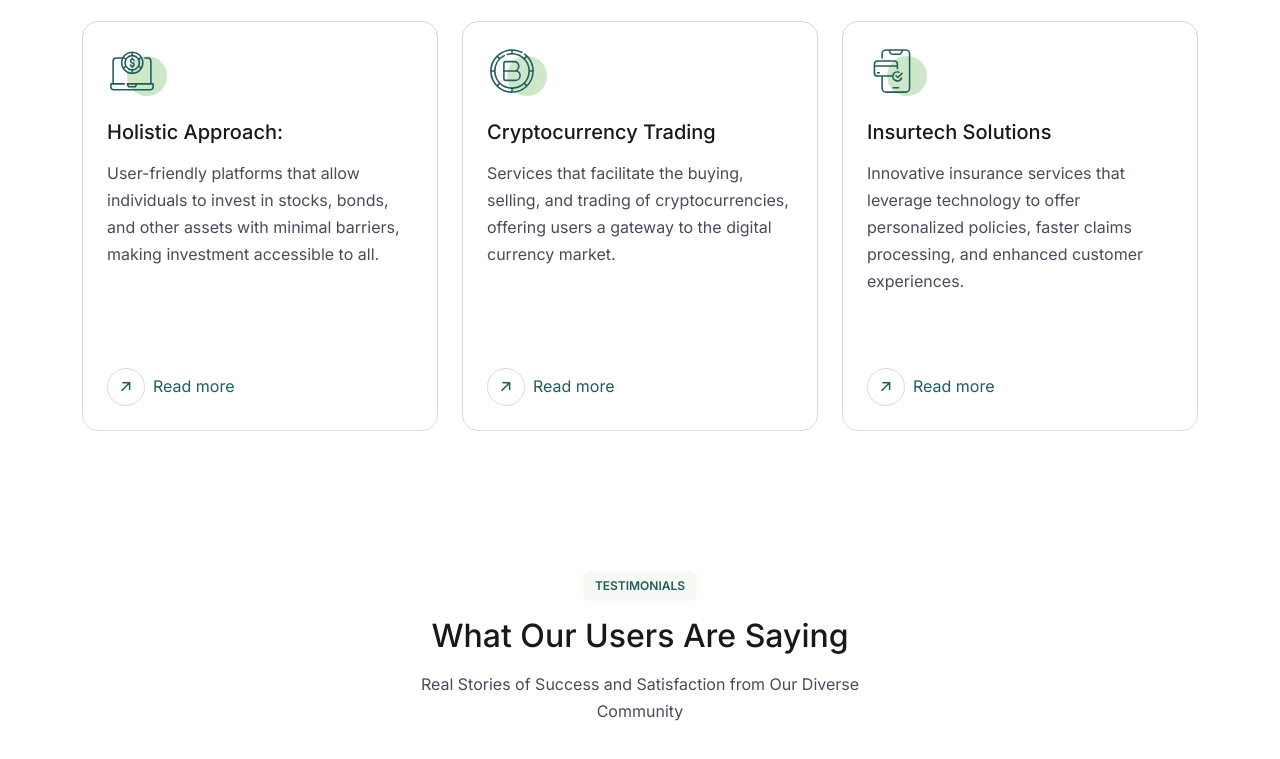
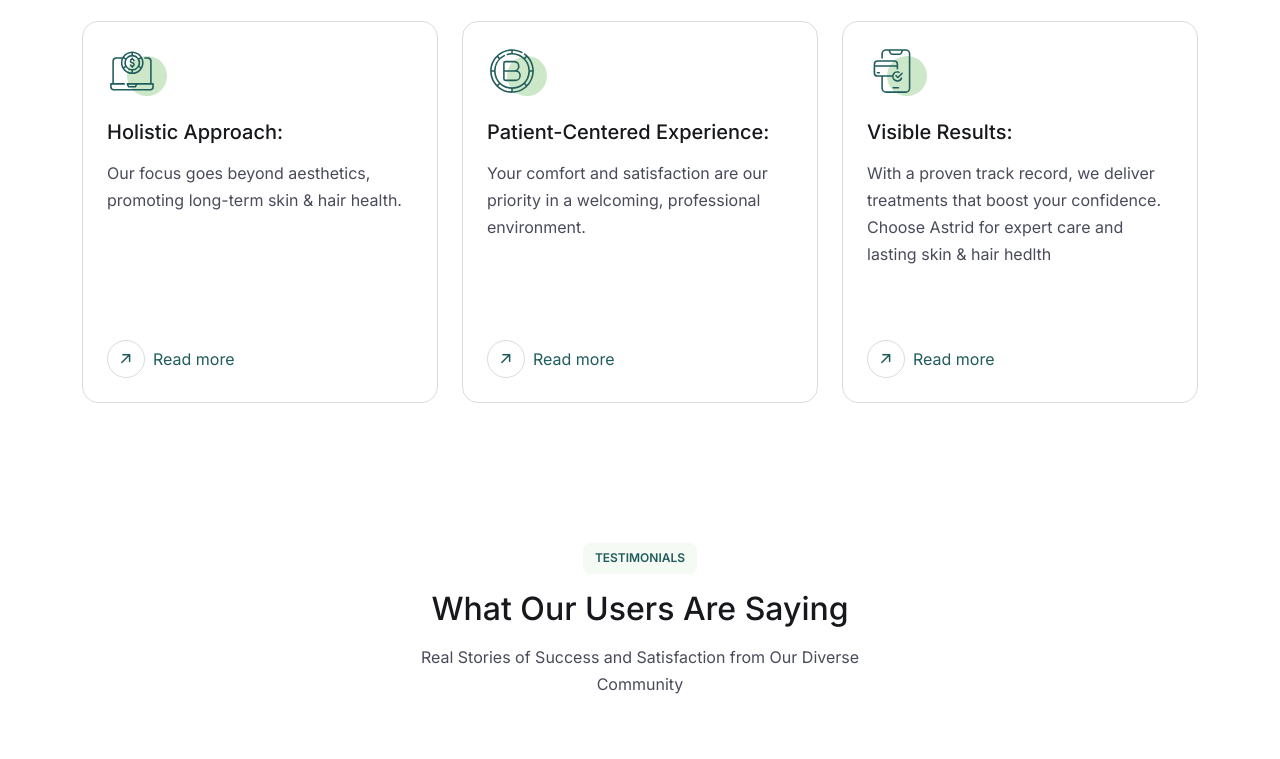
Before and after one commit to vishwas-tech29/astrid-clinet, a plain HTML site: page index.html in a window 1280 px wide. Shown: the part 4213-4972 px from the top of the page. Drawn offline with Linux system fonts and the light colour scheme; files whose address does not match are found by name.

Commit message:
index.html# This is a comment line in the commit message.

```diff
--- a/index.html
+++ b/index.html
@@ -511,7 +511,8 @@ non-invasive, and dermatological</p>
                         </g>
                       </svg></span>
                     <h3 class="fs-5 mb-3">Holistic Approach:</h3>
-                    <p class="mb-4">User-friendly platforms that allow individuals to invest in stocks, bonds, and other assets with minimal barriers, making investment accessible to all.</p>
+                    <p class="mb-4">Our focus goes beyond aesthetics,
+promoting long-term skin & hair health.</p>
                   </div><a class="special-link d-inline-flex gap-2 align-items-center text-decoration-none" href="#"><span class="icons"><i class="icon-1 bi bi-arrow-right-short"></i><i class="icon-2 bi bi-arrow-right-short"> </i></span><span>Read more</span></a>
                 </div>
               </div>
@@ -524,8 +525,10 @@ non-invasive, and dermatological</p>
                           <path d="M51.798 12.238a27.71 27.71 0 0 0-3.132-2.708 1 1 0 0 0-1.186 1.609 25.317 25.317 0 0 1 2.162 1.82l-2.117 2.117A22.896 22.896 0 0 0 33.002 9.05V6.057a25.425 25.425 0 0 1 11.2 3.02 1 1 0 0 0 .946-1.761C26.702-2.634 3.907 11.036 4.02 32.012c-.31 15.036 12.945 28.294 27.983 27.983 24.827-.03 37.332-30.174 19.795-47.757zm-.734 2.126a25.768 25.768 0 0 1 6.899 16.648h-3A22.896 22.896 0 0 0 48.94 16.49zm-38.123 0 2.118 2.117A22.815 22.815 0 0 0 9.05 31.012H6.043a25.768 25.768 0 0 1 6.898-16.648zM6.043 33.01h2.999a22.896 22.896 0 0 0 6.025 14.524L12.94 49.66A25.768 25.768 0 0 1 6.043 33.01zm24.96 24.96a25.768 25.768 0 0 1-16.648-6.898l2.125-2.125a22.896 22.896 0 0 0 14.523 6.025zm-19.988-25.96a20.892 20.892 0 0 1 11.64-18.784 1 1 0 0 0-.892-1.788 23.283 23.283 0 0 0-5.294 3.626l-2.114-2.114a25.768 25.768 0 0 1 16.648-6.9v3.01a22.7 22.7 0 0 0-5.356.865 1 1 0 0 0 .558 1.918c13.1-3.976 26.996 6.454 26.785 20.168-1.15 27.836-40.823 27.84-41.975 0zm21.987 25.96v-2.998a22.896 22.896 0 0 0 14.523-6.025l2.125 2.125a25.768 25.768 0 0 1-16.648 6.899zm18.062-8.311-2.125-2.125a22.896 22.896 0 0 0 6.024-14.524h3a25.768 25.768 0 0 1-6.9 16.649z" fill="currentColor" opacity="1" data-original="#000000"></path>
                         </g>
                       </svg></span>
-                    <h3 class="fs-5 mb-3">Cryptocurrency Trading</h3>
-                    <p class="mb-4">Services that facilitate the buying, selling, and trading of cryptocurrencies, offering users a gateway to the digital currency market.</p>
+                    <h3 class="fs-5 mb-3">Patient-Centered Experience:</h3>
+                    <p class="mb-4">Your comfort and satisfaction
+are our priority in a welcoming,
+professional environment.</p>
                   </div><a class="special-link d-inline-flex gap-2 align-items-center text-decoration-none" href="#"><span class="icons"><i class="icon-1 bi bi-arrow-right-short"></i><i class="icon-2 bi bi-arrow-right-short"> </i></span><span>Read more</span></a>
                 </div>
               </div>
@@ -538,8 +541,11 @@ non-invasive, and dermatological</p>
                           <path d="M33.472 52.52a1 1 0 0 0 0 2h6.89a1 1 0 0 0 0-2zM37.844 37.294a1 1 0 0 0-1.414 1.415l2.387 2.387a1 1 0 0 0 1.414 0l5.464-5.465a1 1 0 0 0-1.414-1.414l-4.757 4.757zM13.29 33.143a1 1 0 0 0 0 2h2.45a1 1 0 0 0 0-2z" fill="currentColor" opacity="1" data-original="#000000"></path>
                         </g>
                       </svg></span>
-                    <h3 class="fs-5 mb-3">Insurtech Solutions</h3>
-                    <p class="mb-4">Innovative insurance services that leverage technology to offer personalized policies, faster claims processing, and enhanced customer experiences.</p>
+                    <h3 class="fs-5 mb-3">Visible Results:</h3>
+                    <p class="mb-4">With a proven track record, we deliver
+treatments that boost your confidence.
+Choose Astrid for expert care and lasting skin & hair
+hedlth</p>
                   </div><a class="special-link d-inline-flex gap-2 align-items-center text-decoration-none" href="#"><span class="icons"><i class="icon-1 bi bi-arrow-right-short"></i><i class="icon-2 bi bi-arrow-right-short"> </i></span><span>Read more</span></a>
                 </div>
               </div>
@@ -652,14 +658,18 @@ non-invasive, and dermatological</p>
               <div class="col-md-6">
                 <div class="d-flex gap-5 flex-column">
                   <div class="d-flex align-items-start gap-3" data-aos="fade-up" data-aos-delay="0">
-                    <div class="icon d-block"><i class="bi bi-telephone"></i></div><span> <span class="d-block">Phone</span><strong>+(01 234 567 890)</strong></span>
+                    <div class="icon d-block"><i class="bi bi-telephone"></i></div><span> <span class="d-block">Phone</span><strong>+91 8495 898989</strong></span>
                   </div>
                   <div class="d-flex align-items-start gap-3" data-aos="fade-up" data-aos-delay="100">
                     <div class="icon d-block"><i class="bi bi-send"></i></div><span> <span class="d-block">Email</span><strong>info@mydomain.com</strong></span>
                   </div>
                   <div class="d-flex align-items-start gap-3" data-aos="fade-up" data-aos-delay="200">
                     <div class="icon d-block"><i class="bi bi-geo-alt"></i></div><span> <span class="d-block">Address</span>
-                      <address class="fw-bold">123 Main Street Apt 4B Springfield, <br> IL 62701 United States</address></span>
+                      <address class="fw-bold"> Road No: 2, VVC Building, 3rd
+ Floor, Road, opposite KBR Park,
+
+ <br> Banjara Hills, Hyderabad,
+ Telangana 500033</address></span>
                   </div>
                 </div>
               </div>
```
